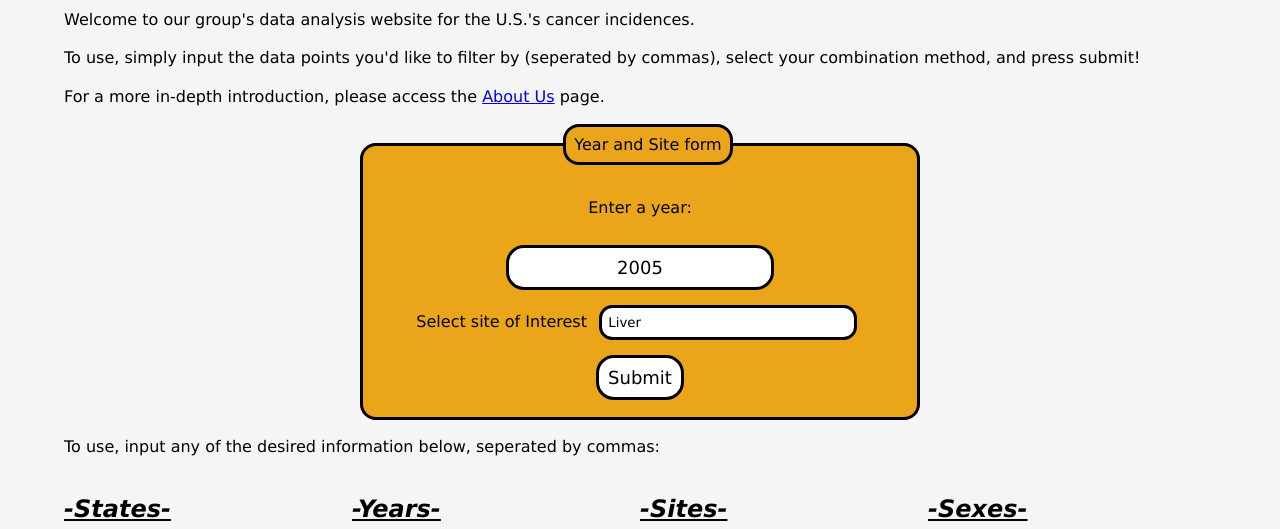
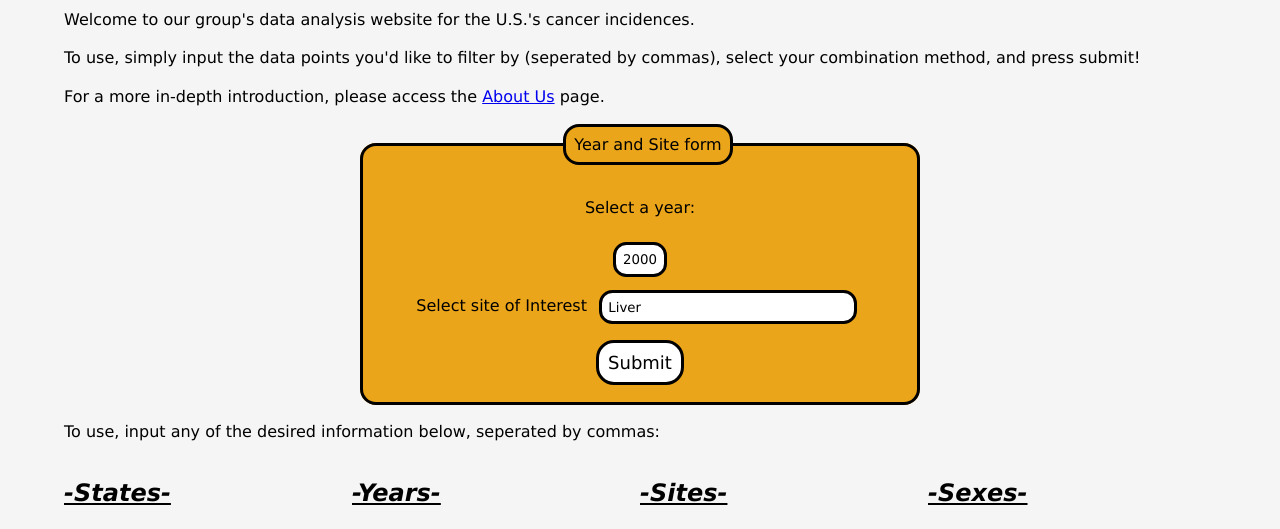
Before and after one commit to CS257-F23/team-project-b, a Flask app: page /yearandsite in a window 1280 px wide. Shown: the part 251-780 px from the top of the page. Run offline with Flask 3, Linux system fonts and the light colour scheme.

Commit message:
switched to a dropdown for years (from text form)

```diff
--- a/templates/year_and_site.html
+++ b/templates/year_and_site.html
@@ -8,8 +8,13 @@
             <fieldset>
                 <legend>Year and Site form</legend>
 
-                <p><label for="year">Enter a year:</label></p>
-                <textarea id= "year_for_ranked" name="year_for_ranked" rows="1" cols="25" placeholder="Enter a year here..." required>2005</textarea>
+                <p><label for="year">Select a year:</label></p>
+                <select name="year_for_ranked" id="year_for_ranked">
+                    <option value="2000" selected>2000</option>
+                    {%for site in ([2000, 2001, 2002, 2003, 2004, 2005, 2006, 2007, 2008,2009, 2010, 2011, 2012, 2013, 2014, 2015, 2016, 2017, 2018, 2019, 2020])%}
+                    <option value="{{site}}">{{site}}</option>
+                    {%endfor%}
+                </select>
                 <br>
 
                 <label for="select site">Select site of Interest </label>
```
